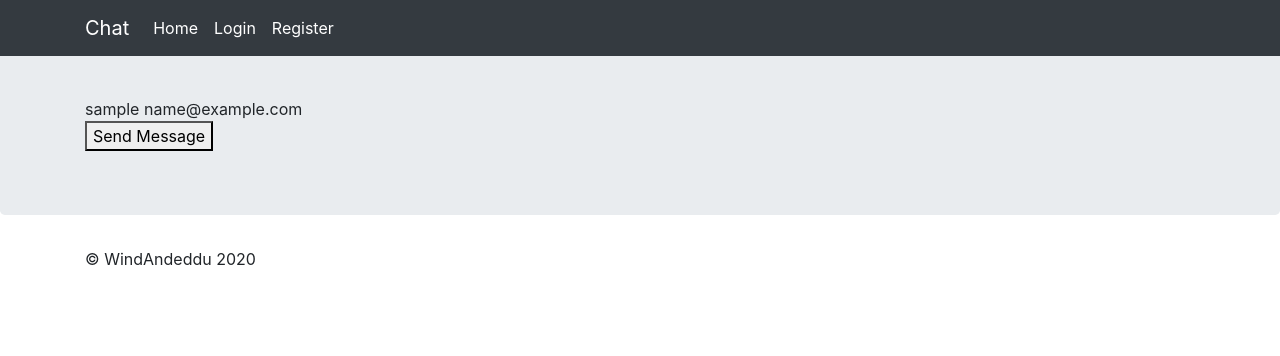
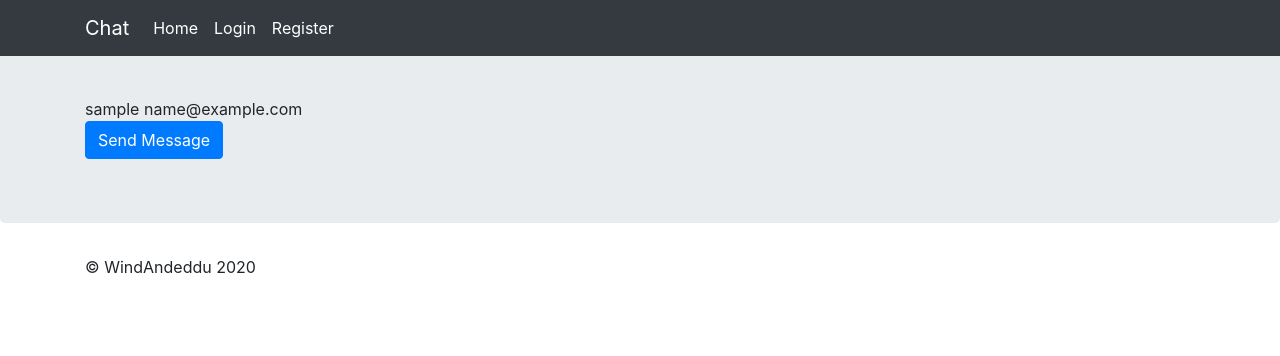
Before and after one commit to windandeddu/chat, a Flask app: template app/templates/user.html in a window 1280 px wide. Shown: the top 356 px of the page. Run offline with Flask 2, Linux system fonts and the light colour scheme; the template is opened without the code that fills it: values that come from a table or form of the project are taken from there, others are empty; tables that the repository leaves empty hold one stand-in row (values such as "Sample post").

Commit message:
Update user.html

```diff
--- a/app/templates/user.html
+++ b/app/templates/user.html
@@ -6,7 +6,7 @@
 {% if user.id!=current_user.id %}
 <form method="post">
     <input type="text", name="user_id", value="{{user.id}}" hidden>
-    <button type="submit" formaction="/send_message/">Send Message</button>
+    <button type="submit" class="btn btn-primary" formaction="/send_message/">Send Message</button>
 </form>
 {% else %}
 
```
